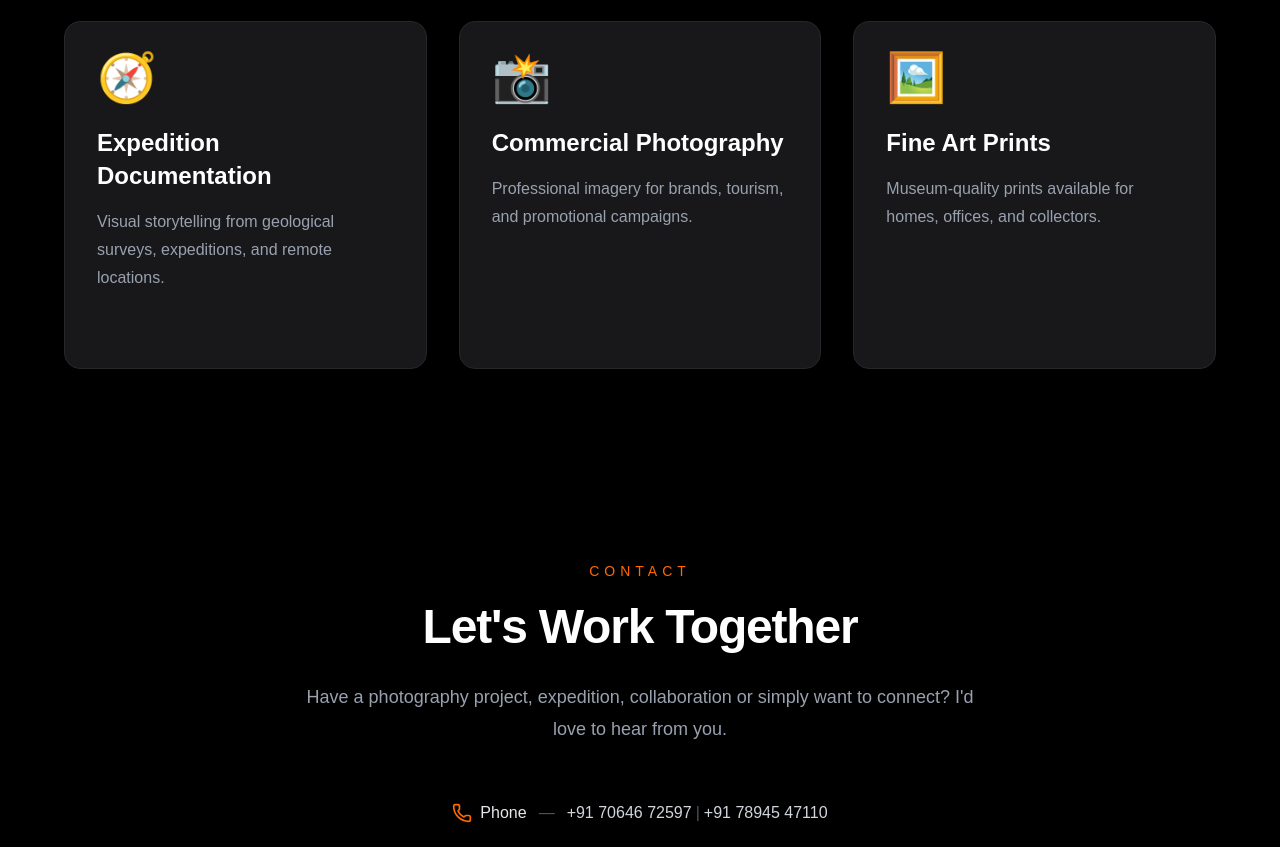
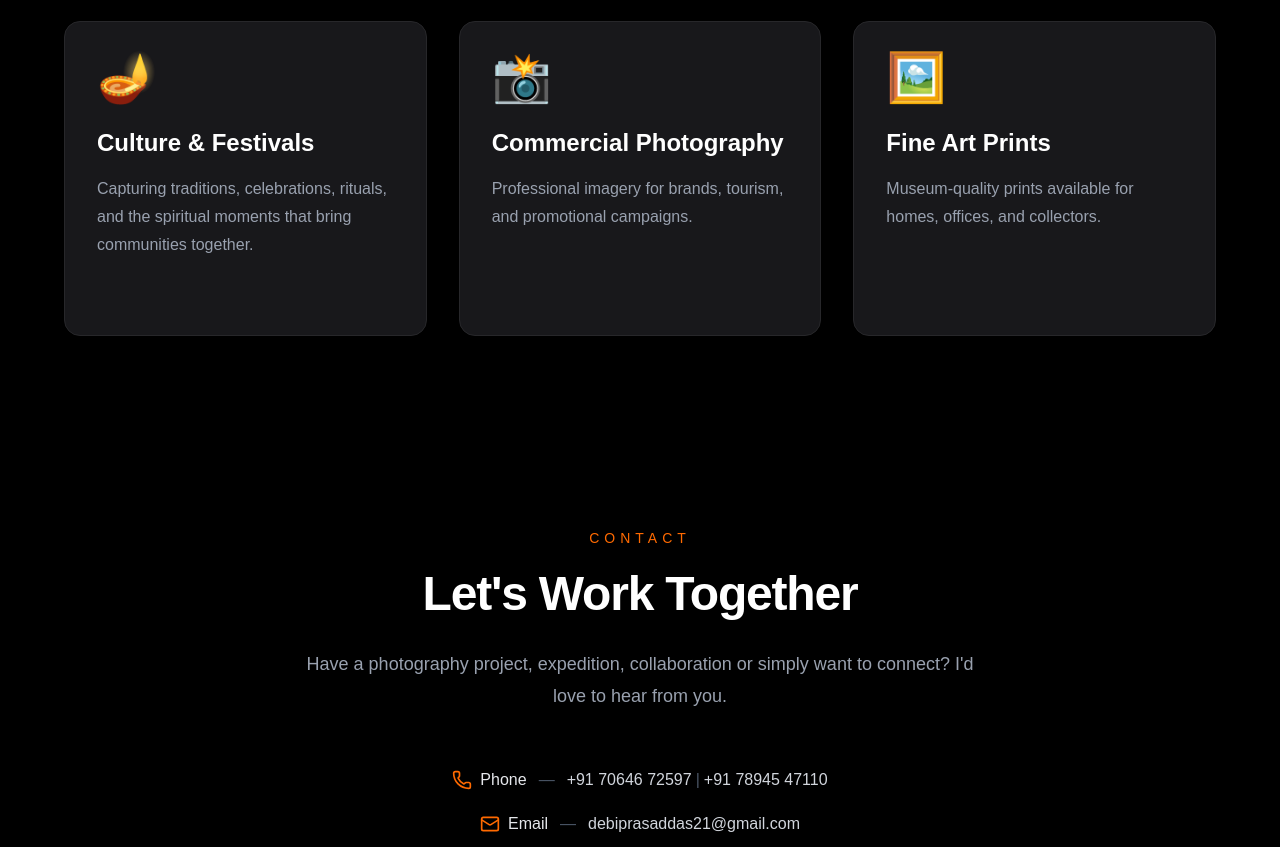
Before and after one commit to debiprasaddas21-lab/sublimestudios-portfolio, a Next.js app: page / in a window 1280 px wide. Shown: the part 3060-3907 px from the top of the page. Built offline with nearby package versions, Linux system fonts and the light colour scheme.

Commit message:
Add Changes to Services

```diff
--- a/components/Services.tsx
+++ b/components/Services.tsx
@@ -23,11 +23,11 @@ const services = [
     link: "/services/macro",
   },
   {
-    icon: "🧭",
-    title: "Expedition Documentation",
-    description:
-      "Visual storytelling from geological surveys, expeditions, and remote locations.",
-    link: "#",
+  icon: "🪔",
+  title: "Culture & Festivals",
+  description:
+    "Capturing traditions, celebrations, rituals, and the spiritual moments that bring communities together.",
+  link: "#",
   },
   {
     icon: "📸",
```
